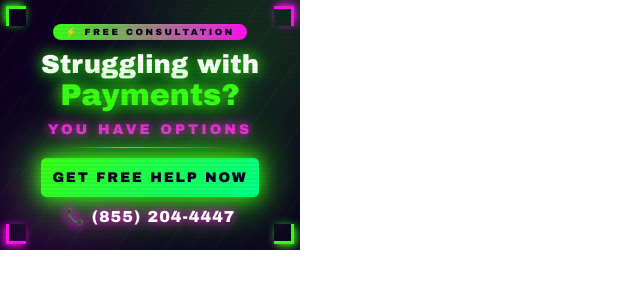
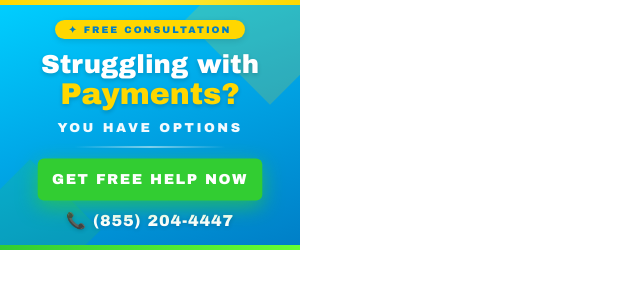
Before and after one commit to rookstack/jr-leads-page, a plain HTML site: page qss-banner-300x250.html in a window 1280 px wide. Shown: the whole page, without its empty margins (0-640 px from the left). Drawn offline with Linux system fonts and the light colour scheme.

Commit message:
feat: QSS banners v4 — cyan/yellow/lime fresh palette

```diff
--- a/qss-banner-300x250.html
+++ b/qss-banner-300x250.html
@@ -9,7 +9,7 @@
     width: 300px;
     height: 250px;
     overflow: hidden;
-    font-family: 'Arial Black', 'Impact', sans-serif;
+    font-family: 'Arial Black', 'Arial', sans-serif;
   }
 
   .banner {
@@ -17,98 +17,59 @@
     height: 250px;
     position: relative;
     overflow: hidden;
-    background: #0d0020;
+    background: linear-gradient(160deg, #00CFFF 0%, #00A8E8 45%, #007EC6 100%);
     display: flex;
     flex-direction: column;
     align-items: center;
     justify-content: center;
     cursor: pointer;
-    gap: 0;
   }
 
-  /* Animated diagonal gradient stripes */
-  .stripes {
+  /* Yellow diagonal stripe — top-right corner accent */
+  .stripe-tl {
+    position: absolute;
+    top: -40px;
+    right: -30px;
+    width: 120px;
+    height: 120px;
+    background: #FFD700;
+    transform: rotate(45deg);
+    opacity: 0.18;
+  }
+
+  /* Lime geometric shape — bottom-left */
+  .stripe-br {
+    position: absolute;
+    bottom: -30px;
+    left: -20px;
+    width: 100px;
+    height: 100px;
+    background: #32CD32;
+    transform: rotate(45deg);
+    opacity: 0.16;
+  }
+
+  /* Slim yellow top bar */
+  .top-bar {
     position: absolute;
     top: 0; left: 0;
-    width: 100%; height: 100%;
-    background: repeating-linear-gradient(
-      -55deg,
-      transparent 0px,
-      transparent 18px,
-      #39FF1408 18px,
-      #39FF1408 20px,
-      transparent 20px,
-      transparent 38px,
-      #FF10F008 38px,
-      #FF10F008 40px
-    );
-    animation: stripesMove 4s linear infinite;
+    width: 100%; height: 5px;
+    background: linear-gradient(90deg, #FFD700, #FFEB3B, #FFD700);
   }
 
-  @keyframes stripesMove {
-    0%   { background-position: 0 0; }
-    100% { background-position: 80px 80px; }
+  /* Lime green bottom bar */
+  .bottom-bar {
+    position: absolute;
+    bottom: 0; left: 0;
+    width: 100%; height: 5px;
+    background: linear-gradient(90deg, #32CD32, #66FF33, #32CD32);
+    background-size: 200% 100%;
+    animation: shimmer 2.5s linear infinite;
   }
 
-  /* Glow orbs */
-  .orb {
-    position: absolute;
-    border-radius: 50%;
-    filter: blur(40px);
-    animation: orbFloat 4s ease-in-out infinite alternate;
-  }
-
-  .orb-1 {
-    width: 180px;
-    height: 180px;
-    background: #39FF14;
-    top: -60px;
-    right: -40px;
-    opacity: 0.12;
-  }
-
-  .orb-2 {
-    width: 160px;
-    height: 160px;
-    background: #FF10F0;
-    bottom: -50px;
-    left: -30px;
-    opacity: 0.14;
-    animation-delay: -2s;
-  }
-
-  @keyframes orbFloat {
-    0%   { transform: scale(0.8); opacity: 0.1; }
-    100% { transform: scale(1.3); opacity: 0.18; }
-  }
-
-  /* Neon border with corners */
-  .corner {
-    position: absolute;
-    width: 20px;
-    height: 20px;
-    z-index: 3;
-  }
-
-  .corner-tl { top: 6px; left: 6px;
-    border-top: 3px solid #39FF14;
-    border-left: 3px solid #39FF14;
-    box-shadow: -2px -2px 8px #39FF14;
-  }
-  .corner-tr { top: 6px; right: 6px;
-    border-top: 3px solid #FF10F0;
-    border-right: 3px solid #FF10F0;
-    box-shadow: 2px -2px 8px #FF10F0;
-  }
-  .corner-bl { bottom: 6px; left: 6px;
-    border-bottom: 3px solid #FF10F0;
-    border-left: 3px solid #FF10F0;
-    box-shadow: -2px 2px 8px #FF10F0;
-  }
-  .corner-br { bottom: 6px; right: 6px;
-    border-bottom: 3px solid #39FF14;
-    border-right: 3px solid #39FF14;
-    box-shadow: 2px 2px 8px #39FF14;
+  @keyframes shimmer {
+    0%   { background-position: -200% 0; }
+    100% { background-position: 200% 0; }
   }
 
   .content {
@@ -118,19 +79,20 @@
     flex-direction: column;
     align-items: center;
     text-align: center;
-    padding: 0 18px;
-    gap: 10px;
+    padding: 0 20px;
+    gap: 11px;
   }
 
   .eyebrow {
-    font-size: 9px;
+    font-size: 9.5px;
     font-weight: 900;
-    color: #0d0020;
-    background: linear-gradient(90deg, #39FF14, #FF10F0);
-    padding: 3px 12px;
+    color: #007EC6;
+    background: #FFD700;
+    padding: 4px 14px;
     border-radius: 20px;
-    letter-spacing: 2.5px;
+    letter-spacing: 2px;
     text-transform: uppercase;
+    box-shadow: 0 2px 6px rgba(0,0,0,0.12);
   }
 
   .headline {
@@ -138,100 +100,73 @@
     font-weight: 900;
     color: #FFFFFF;
     line-height: 1.1;
-    text-shadow: 0 0 14px #39FF14, 0 0 28px #39FF1466;
+    text-shadow: 0 2px 4px rgba(0,0,0,0.18);
   }
 
   .headline .highlight {
-    color: #39FF14;
+    color: #FFD700;
     display: block;
     font-size: 30px;
-    text-shadow: 0 0 18px #39FF14, 0 0 36px #39FF14aa;
-    animation: textPulse 2s ease-in-out infinite alternate;
-  }
-
-  @keyframes textPulse {
-    0%   { text-shadow: 0 0 10px #39FF14, 0 0 20px #39FF14aa; }
-    100% { text-shadow: 0 0 20px #39FF14, 0 0 40px #39FF14cc, 0 0 60px #39FF1455; }
+    line-height: 1.05;
   }
 
   .options-text {
-    font-size: 14px;
-    font-weight: 700;
-    color: #FF10F0;
-    letter-spacing: 3px;
+    font-size: 13px;
+    font-weight: 800;
+    color: rgba(255,255,255,0.95);
+    letter-spacing: 2.5px;
     text-transform: uppercase;
-    text-shadow: 0 0 10px #FF10F0, 0 0 20px #FF10F077;
   }
 
   .divider {
-    width: 75%;
-    height: 1px;
-    background: linear-gradient(90deg, transparent, #39FF14, #FF10F0, transparent);
+    width: 70%;
+    height: 2px;
+    background: linear-gradient(90deg, transparent, rgba(255,255,255,0.5), transparent);
+    border-radius: 2px;
   }
 
   .cta-btn {
-    background: linear-gradient(135deg, #39FF14, #00ff88);
-    color: #0d0020;
+    background: #32CD32;
+    color: #FFFFFF;
     font-size: 14px;
     font-weight: 900;
-    padding: 12px 0;
+    padding: 13px 0;
     border: none;
-    border-radius: 5px;
+    border-radius: 6px;
     text-transform: uppercase;
-    letter-spacing: 1.8px;
+    letter-spacing: 1.5px;
     cursor: pointer;
     width: 100%;
-    animation: btnPulse 1.4s ease-in-out infinite;
     text-decoration: none;
     display: block;
     text-align: center;
+    box-shadow: 0 4px 14px rgba(50,205,50,0.5);
+    animation: btnBounce 2s ease-in-out infinite;
   }
 
-  @keyframes btnPulse {
-    0%   { box-shadow: 0 0 10px #39FF14, 0 0 25px #39FF14bb, 0 0 50px #39FF1455; }
-    50%  { box-shadow: 0 0 20px #39FF14, 0 0 50px #39FF14dd, 0 0 90px #39FF1477; }
-    100% { box-shadow: 0 0 10px #39FF14, 0 0 25px #39FF14bb, 0 0 50px #39FF1455; }
+  @keyframes btnBounce {
+    0%, 100% { transform: scale(1);    box-shadow: 0 4px 14px rgba(50,205,50,0.5); }
+    50%       { transform: scale(1.03); box-shadow: 0 6px 20px rgba(50,205,50,0.65); }
   }
 
   .phone {
     font-size: 16px;
     font-weight: 900;
     color: #FFFFFF;
-    letter-spacing: 1px;
-    text-shadow: 0 0 10px #FF10F0, 0 0 20px #FF10F0aa;
-  }
-
-  /* Scanline overlay */
-  .scanlines {
-    position: absolute;
-    top: 0; left: 0;
-    width: 100%; height: 100%;
-    background: repeating-linear-gradient(
-      to bottom,
-      transparent 0px,
-      transparent 2px,
-      rgba(0,0,0,0.04) 2px,
-      rgba(0,0,0,0.04) 4px
-    );
-    pointer-events: none;
-    z-index: 4;
+    letter-spacing: 0.8px;
+    text-shadow: 0 1px 4px rgba(0,0,0,0.18);
   }
 </style>
 </head>
 <body>
 <div class="banner">
-  <div class="stripes"></div>
-  <div class="orb orb-1"></div>
-  <div class="orb orb-2"></div>
-  <div class="scanlines"></div>
-
-  <div class="corner corner-tl"></div>
-  <div class="corner corner-tr"></div>
-  <div class="corner corner-bl"></div>
-  <div class="corner corner-br"></div>
+  <div class="stripe-tl"></div>
+  <div class="stripe-br"></div>
+  <div class="top-bar"></div>
+  <div class="bottom-bar"></div>
 
   <div class="content">
-    <div class="eyebrow">⚡ Free Consultation</div>
+    <div class="eyebrow">✦ Free Consultation</div>
     <div class="headline">
       Struggling with
       <span class="highlight">Payments?</span>
```
Also changed, not shown: qss-banner-320x50.html (+36 -44 lines), qss-banner-336x280.html (+85 -128 lines), qss-banner-728x90.html (+62 -104 lines), qss-banner-300x250.jpg, qss-banner-320x50.jpg, qss-banner-336x280.jpg, qss-banner-728x90.jpg.
